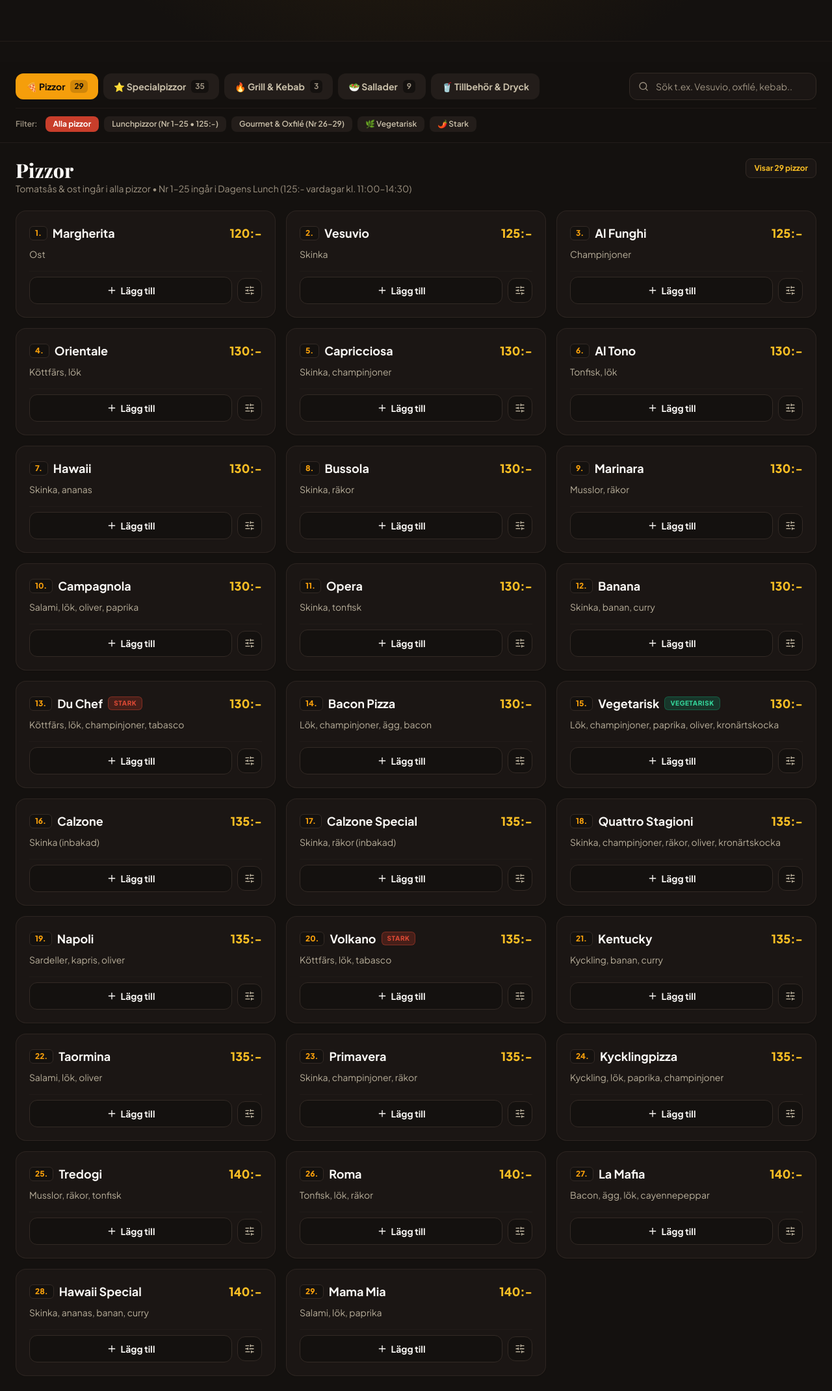
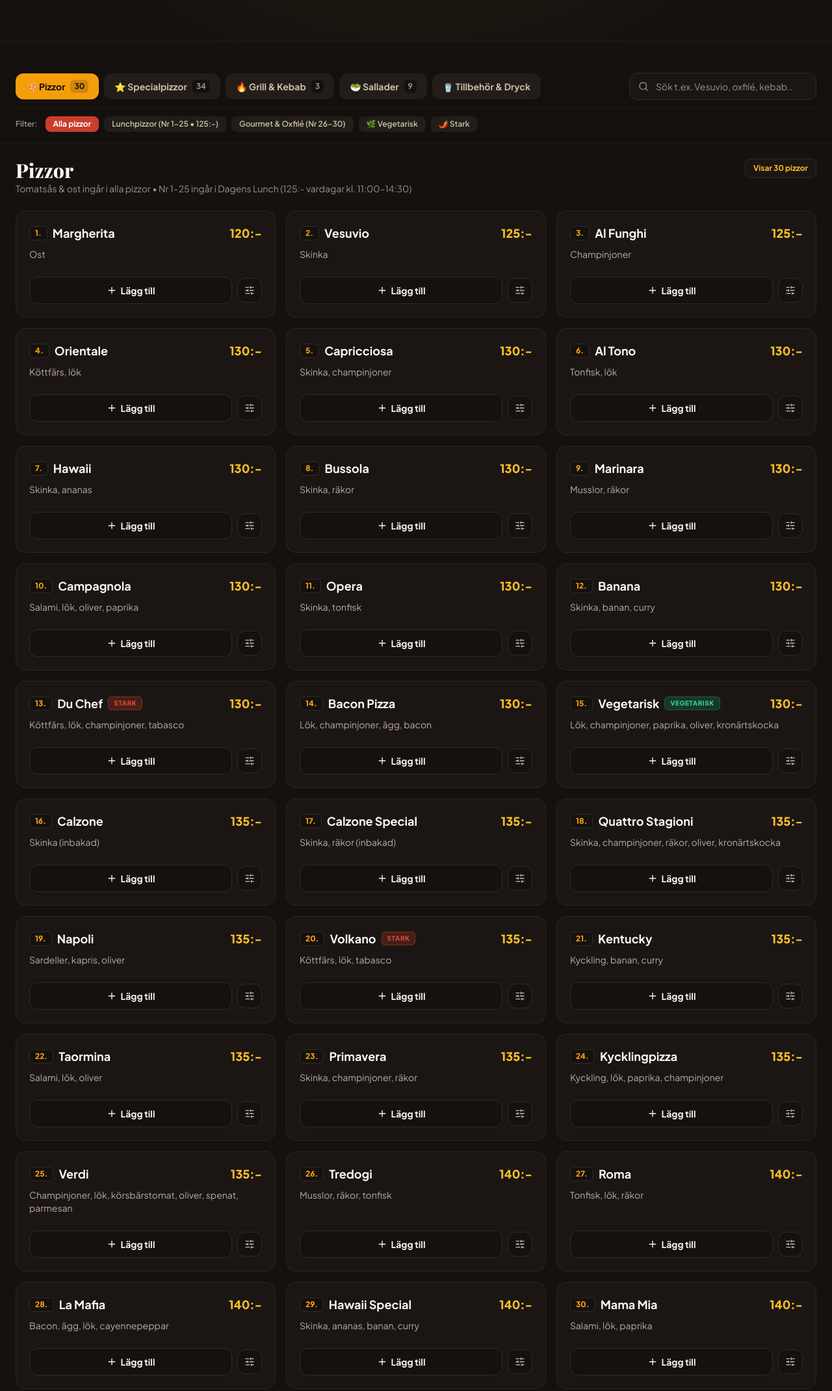
Before and after one commit to Abbas78Cyberfort/ETNA-PIZZERIA-ORDERS, a website: page index.html in a window 1280 px wide. Shown: the part 880-3021 px from the top of the page at 65% size. Drawn offline with nearby package versions, Linux system fonts and the light colour scheme; a web font is replaced by a local one.

Commit message:
Update index.html

```diff
--- a/index.html
+++ b/index.html
@@ -114,6 +114,9 @@
       footer#kontakt { padding-bottom: 11rem !important; }
       #toast { bottom: 9.5rem !important; }
     }
+
+    /* Hide the Netlify badge/link (bottom right) */
+    a[href*="netlify.com"], [class*="netlify" i], [id*="netlify" i], [data-netlify-badge] { display: none !important; visibility: hidden !important; }
   </style>
 </head>
 <body class="antialiased selection:bg-terracotta-600 selection:text-white pb-24 md:pb-12">
@@ -240,11 +243,11 @@
         <div id="category-tabs" class="flex items-center gap-2 overflow-x-auto no-scrollbar pb-1 lg:pb-0">
           <button data-cat="pizzor" class="cat-tab active shrink-0 px-4 py-2.5 rounded-xl text-sm font-bold transition flex items-center gap-2 bg-crust-500 text-espresso-950 shadow-md">
             <span>🍕 Pizzor</span>
-            <span class="text-xs px-1.5 py-0.5 rounded-md bg-black/15">29</span>
+            <span class="text-xs px-1.5 py-0.5 rounded-md bg-black/15">30</span>
           </button>
           <button data-cat="special" class="cat-tab shrink-0 px-4 py-2.5 rounded-xl text-sm font-bold transition flex items-center gap-2 bg-espresso-800 text-cream-300 hover:bg-espresso-700">
             <span>⭐ Specialpizzor</span>
-            <span class="text-xs px-1.5 py-0.5 rounded-md bg-espresso-900 text-cream-400">35</span>
+            <span class="text-xs px-1.5 py-0.5 rounded-md bg-espresso-900 text-cream-400">34</span>
           </button>
           <button data-cat="grill" class="cat-tab shrink-0 px-4 py-2.5 rounded-xl text-sm font-bold transition flex items-center gap-2 bg-espresso-800 text-cream-300 hover:bg-espresso-700">
             <span>🔥 Grill & Kebab</span>
@@ -277,7 +280,7 @@
         <span class="text-xs text-cream-400 font-semibold mr-1 shrink-0">Filter:</span>
         <button data-sub="all" class="sub-pill active shrink-0 px-3 py-1 rounded-lg text-xs font-bold bg-terracotta-600 text-white transition">Alla pizzor</button>
         <button data-sub="lunch" class="sub-pill shrink-0 px-3 py-1 rounded-lg text-xs font-semibold bg-espresso-800 text-cream-300 hover:bg-espresso-700 transition">Lunchpizzor (Nr 1–25 • 125:-)</button>
-        <button data-sub="gourmet" class="sub-pill shrink-0 px-3 py-1 rounded-lg text-xs font-semibold bg-espresso-800 text-cream-300 hover:bg-espresso-700 transition">Gourmet & Oxfilé (Nr 26–29)</button>
+        <button data-sub="gourmet" class="sub-pill shrink-0 px-3 py-1 rounded-lg text-xs font-semibold bg-espresso-800 text-cream-300 hover:bg-espresso-700 transition">Gourmet & Oxfilé (Nr 26–30)</button>
         <button data-sub="veg" class="sub-pill shrink-0 px-3 py-1 rounded-lg text-xs font-semibold bg-espresso-800 text-cream-300 hover:bg-espresso-700 transition">🌿 Vegetarisk</button>
         <button data-sub="spicy" class="sub-pill shrink-0 px-3 py-1 rounded-lg text-xs font-semibold bg-espresso-800 text-cream-300 hover:bg-espresso-700 transition">🌶️ Stark</button>
       </div>
@@ -480,18 +483,18 @@
         { id: 'p22', num: 22, name: 'Taormina', desc: 'Salami, lök, oliver', price: 135, tags: ['lunch'] },
         { id: 'p23', num: 23, name: 'Primavera', desc: 'Skinka, champinjoner, räkor', price: 135, tags: ['lunch'] },
         { id: 'p24', num: 24, name: 'Kycklingpizza', desc: 'Kyckling, lök, paprika, champinjoner', price: 135, tags: ['lunch'] },
-        { id: 'p25', num: 25, name: 'Tredogi', desc: 'Musslor, räkor, tonfisk', price: 140, tags: ['lunch'] },
-        { id: 'p26', num: 26, name: 'Roma', desc: 'Tonfisk, lök, räkor', price: 140, tags: ['gourmet'] },
-        { id: 'p27', num: 27, name: 'La Mafia', desc: 'Bacon, ägg, lök, cayennepeppar', price: 140, tags: ['gourmet', 'spicy'] },
-        { id: 'p28', num: 28, name: 'Hawaii Special', desc: 'Skinka, ananas, banan, curry', price: 140, tags: ['gourmet'] },
-        { id: 'p29', num: 29, name: 'Mama Mia', desc: 'Salami, lök, paprika', price: 140, tags: ['gourmet'] },
+        { id: 'p25', num: 25, name: 'Verdi', desc: 'Champinjoner, lök, körsbärstomat, oliver, spenat, parmesan', price: 135, tags: ['lunch', 'veg'] },
+        { id: 'p26', num: 26, name: 'Tredogi', desc: 'Musslor, räkor, tonfisk', price: 140, tags: ['gourmet'] },
+        { id: 'p27', num: 27, name: 'Roma', desc: 'Tonfisk, lök, räkor', price: 140, tags: ['gourmet'] },
+        { id: 'p28', num: 28, name: 'La Mafia', desc: 'Bacon, ägg, lök, cayennepeppar', price: 140, tags: ['gourmet', 'spicy'] },
+        { id: 'p29', num: 29, name: 'Hawaii Special', desc: 'Skinka, ananas, banan, curry', price: 140, tags: ['gourmet'] },
+        { id: 'p30', num: 30, name: 'Mama Mia', desc: 'Salami, lök, paprika', price: 140, tags: ['gourmet'] },
       ],
 
       special: [
-        { id: 's30', num: 30, name: 'Azteka', desc: 'Skinka, jalapeno, tacosås, färsk vitlök', price: 135, tags: ['spicy'] },
-        { id: 's31', num: 31, name: 'Verdi', desc: 'Champinjoner, lök, körsbärstomat, oliver, spenat, parmesan', price: 135, tags: ['veg'] },
+        { id: 's31', num: 31, name: 'Azteka', desc: 'Skinka, jalapeno, tacosås, färsk vitlök', price: 140, tags: ['spicy'] },
         { id: 's32', num: 32, name: 'Dubbel Calzone', desc: 'Skinka', price: 140, tags: [] },
-        { id: 's33', num: 33, name: 'Quattro Formaggio', desc: 'Goudost, fetaost, gorgonzola, mozzarella, ruccola', price: 140, tags: ['veg'] },
+        { id: 's33', num: 33, name: 'Quatro Formagio', desc: 'Goudost, fetaost, gorgonzola, mozzarella, ruccola', price: 140, tags: ['veg'] },
         { id: 's34', num: 34, name: 'Etna Al Gorgonzola', desc: 'Fläskfilé, lök, paprika, gorgonzola', price: 145, tags: [], badge: 'Populär' },
         { id: 's35', num: 35, name: 'Husets Special', desc: 'Fläskfilé, lök, champinjoner, tomat, café de paris smör', price: 145, tags: [] },
         { id: 's36', num: 36, name: 'Mexicana', desc: 'Köttfärs, jalapeno, tacosås, färsk vitlök', price: 145, tags: ['spicy'], badge: 'Stark' },
@@ -507,7 +510,7 @@
         { id: 's46', num: 46, name: 'Filippos Special', desc: 'Lufttorkade tomater, champinjoner, kronärtskocka, ägg', price: 155, tags: ['gourmet'] },
         { id: 's47', num: 47, name: 'Svartbäckens Special', desc: 'Lök, paprika, fetaost, salami, jalapeno, oliver, vitlök, feferoni', price: 155, tags: ['gourmet', 'spicy'], badge: 'Stark' },
         { id: 's48', num: 48, name: 'Lovely Pizza', desc: 'Chevre ost, rödlök, pinjenötter, honung, chili, ruccola', price: 155, tags: ['gourmet', 'veg'] },
-        { id: 's49', num: 49, name: 'Sole Mio', desc: 'Chevreost, rödlök, valnötter, chili, ruccola, olivolja, parmesansås', price: 155, tags: ['gourmet', 'veg'] },
+        { id: 's49', num: 49, name: 'Sole Mio', desc: 'Chevreost, rödlök, valnötter, chili, ruccola, olivolja, parmesanost', price: 155, tags: ['gourmet', 'veg'] },
         { id: 's50', num: 50, name: 'Prosciutto Pizza', desc: 'Mozzarellaost, prosciutto, ruccola, parmesan, pinjenötter, tryffelolja', price: 155, tags: ['gourmet'] },
         { id: 's51', num: 51, name: 'Polo', desc: 'Kyckling, paprika, lök, tomat, oliver, curry', price: 155, tags: ['gourmet'] },
         { id: 's52', num: 52, name: 'Chloé Hawaii', desc: 'Pepperoni, ananas, jalapeno, lök, persilja', price: 155, tags: ['gourmet', 'spicy'], badge: 'Stark' },
@@ -531,7 +534,7 @@
           desc: 'Isbergssallad, gurka, tomat, lök, feferoni, kebabsås',
           variants: [
             { label: 'Rulle', price: 130 },
-            { label: 'Tallrik (med pommes/ris)', price: 135 }
+            { label: 'Tallrik (med pommes/ris)', price: 140 }
           ]
         },
         {
@@ -539,7 +542,7 @@
           desc: 'Isbergssallad, gurka, tomat, lök, feferoni, kebabsås',
           variants: [
             { label: 'Rulle', price: 130 },
-            { label: 'Tallrik (med pommes/ris)', price: 135 }
+            { label: 'Tallrik (med pommes/ris)', price: 140 }
           ]
         },
         {
@@ -547,7 +550,7 @@
           desc: 'Isbergssallad, gurka, tomat, lök, feferoni, kebabsås',
           variants: [
             { label: 'Rulle', price: 130 },
-            { label: 'Tallrik (med pommes/ris)', price: 135 }
+            { label: 'Tallrik (med pommes/ris)', price: 140 }
           ]
         }
       ],
@@ -607,8 +610,9 @@
         { id: 't4', name: 'Rhode Island Dressing', price: 15, group: 'Såser & Smårätter' },
         { id: 't5', name: 'Tzatziki', price: 15, group: 'Såser & Smårätter' },
         { id: 't6', name: 'Pommes', price: 50, group: 'Såser & Smårätter' },
-        { id: 't7', name: 'Lökringar 6 st', price: 60, group: 'Såser & Smårätter' },
+        { id: 't7', name: 'Lökringar 6 st', price: 50, group: 'Såser & Smårätter' },
         { id: 't8', name: 'Chilicheese 6 st', price: 55, group: 'Såser & Smårätter' },
+        { id: 't9', name: 'Nuggets 6 st', price: 60, group: 'Såser & Smårätter' },
         { id: 'd1', name: 'Dryck 33 cl (Coca-Cola, Fanta, Sprite, Loka m.m.)', price: 25, group: 'Dryck' },
         { id: 'd2', name: 'Dryck 50 cl', price: 30, group: 'Dryck' },
         { id: 'd3', name: 'Dryck 1,5 L', price: 50, group: 'Dryck' },
@@ -815,7 +819,7 @@
           </div>
         `;
         container.innerHTML = `
-          ${renderSectionBlock('Kebabrätter', 'Isbergssallad, gurka, tomat, lök, feferoni & kebabsås ingår • Rulle 130:- / Tallrik 135:-', MENU_DATA.kebab, 'variant')}
+          ${renderSectionBlock('Kebabrätter', 'Isbergssallad, gurka, tomat, lök, feferoni & kebabsås ingår • Rulle 130:- / Tallrik 140:-', MENU_DATA.kebab, 'variant')}
           ${FEATURES.burgers
             ? renderSectionBlock('Hamburgare', 'Välj enbart med bröd eller som komplett meny • Extra kött +65:- • Extra ost +30:-', MENU_DATA.burgers, 'variant')
             : `<div>
@@ -1581,5 +1585,32 @@
       setInterval(updateOpenStatus, 60000);
     })();
   </script>
+  <script>
+    // Remove the Netlify badge if it is injected into the page after load
+    (function () {
+      function hideNetlifyBadge() {
+        try {
+          document.querySelectorAll('a[href*="netlify.com"]').forEach(function (a) {
+            var el = a, target = a;
+            while (el && el !== document.body) {
+              if (getComputedStyle(el).position === 'fixed') { target = el; break; }
+              el = el.parentElement;
+            }
+            target.style.setProperty('display', 'none', 'important');
+          });
+          Array.prototype.forEach.call(document.body.children, function (el) {
+            if (/netlify/i.test(el.tagName + ' ' + (el.id || '') + ' ' + (typeof el.className === 'string' ? el.className : ''))) {
+              el.style.setProperty('display', 'none', 'important');
+            }
+          });
+        } catch (e) {}
+      }
+      hideNetlifyBadge();
+      document.addEventListener('DOMContentLoaded', hideNetlifyBadge);
+      window.addEventListener('load', hideNetlifyBadge);
+      try { new MutationObserver(hideNetlifyBadge).observe(document.documentElement, { childList: true, subtree: true }); } catch (e) {}
+      var n = 0, t = setInterval(function () { hideNetlifyBadge(); if (++n > 20) clearInterval(t); }, 500);
+    })();
+  </script>
 </body>
 </html>
```
